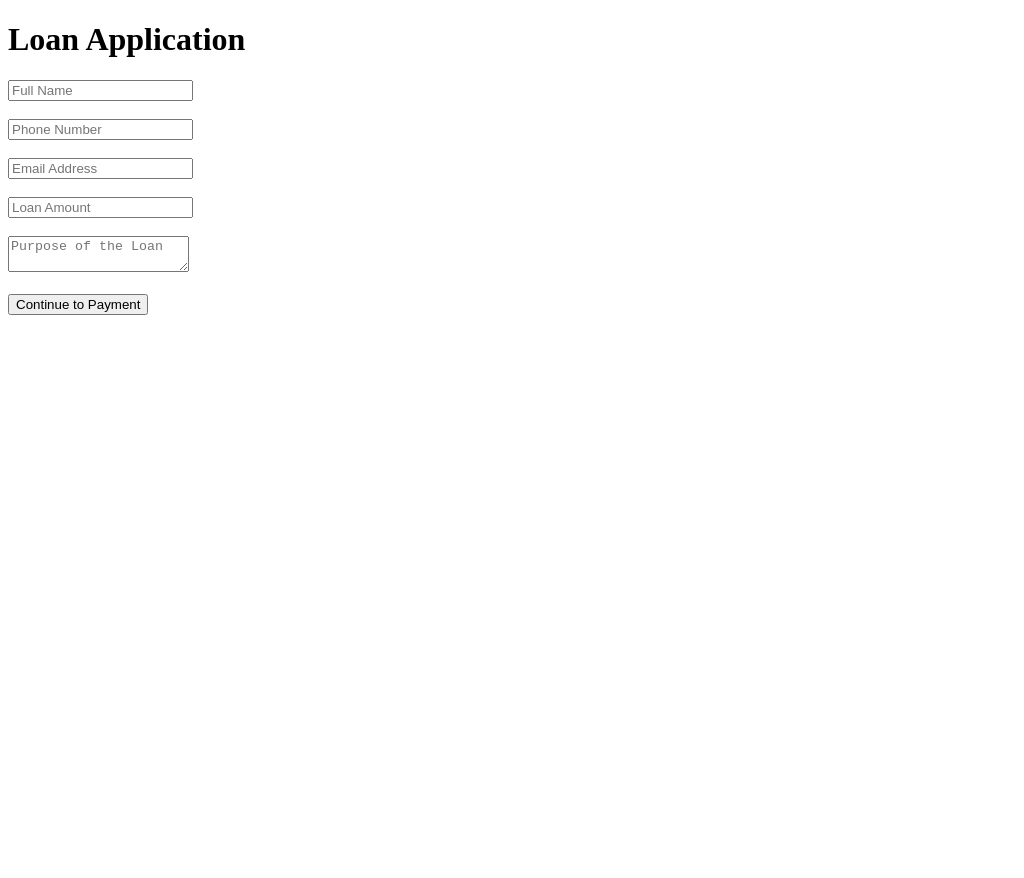
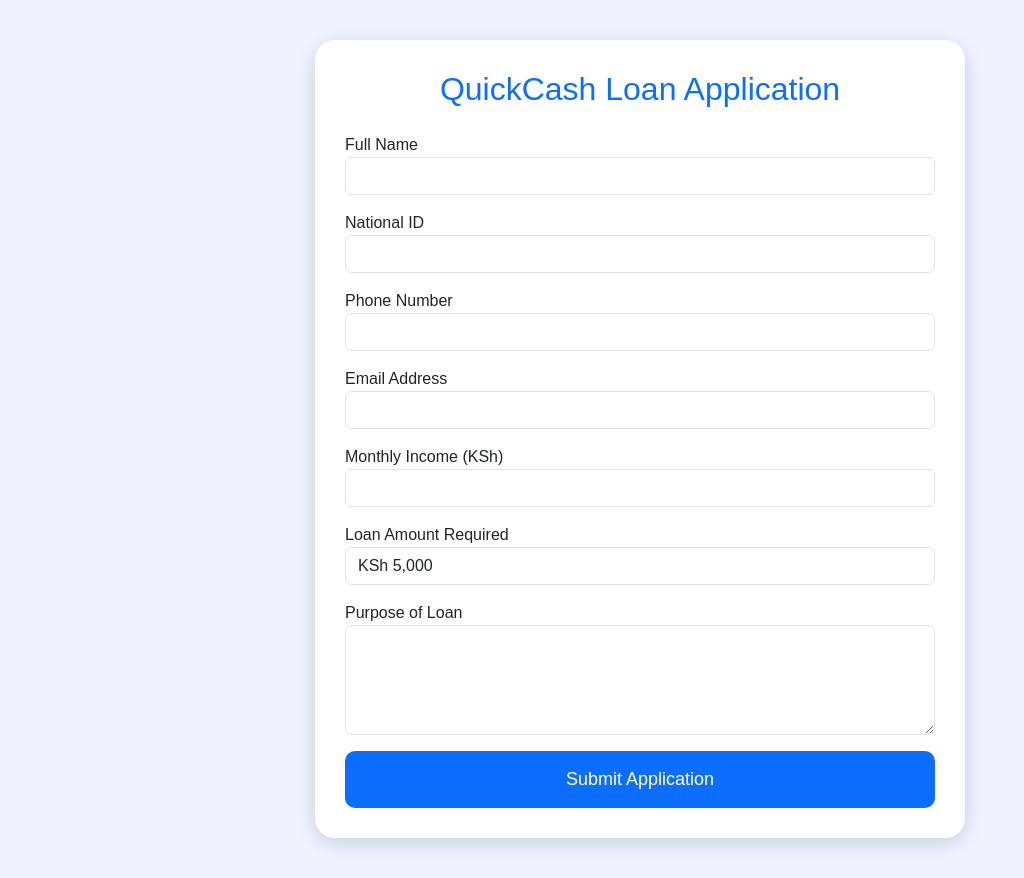
Before and after one commit to Collon1010/Loan-Application, a website: page apply.html in a window 1280 px wide. Shown: the whole page, without its empty margins (0-1024 px from the left). Before the commit the page ends 800 px from the top, so only its background shows below. Drawn offline with nearby package versions, Linux system fonts and the light colour scheme.

Commit message:
Revamp loan application form with Bootstrap styling

```diff
--- a/apply.html
+++ b/apply.html
@@ -1,32 +1,116 @@
 <!DOCTYPE html>
 <html lang="en">
 <head>
-    <meta charset="UTF-8">
-    <meta name="viewport" content="width=device-width, initial-scale=1.0">
-    <title>Loan Application</title>
-    <link rel="stylesheet" href="style.css">
+<meta charset="UTF-8">
+<meta name="viewport" content="width=device-width, initial-scale=1">
+
+<title>Loan Application</title>
+
+<link href="https://cdn.jsdelivr.net/npm/bootstrap@5.3.3/dist/css/bootstrap.min.css" rel="stylesheet">
+
+<style>
+
+body{
+background:#eef3ff;
+font-family:Arial,sans-serif;
+}
+
+.box{
+max-width:650px;
+margin:40px auto;
+background:white;
+padding:30px;
+border-radius:20px;
+box-shadow:0 5px 20px rgba(0,0,0,.15);
+}
+
+.title{
+text-align:center;
+color:#0d6efd;
+margin-bottom:25px;
+}
+
+.btn-loan{
+width:100%;
+padding:15px;
+background:#0d6efd;
+color:white;
+border:none;
+border-radius:10px;
+font-size:18px;
+}
+
+.btn-loan:hover{
+background:#084dbf;
+}
+
+</style>
+
 </head>
+
 <body>
 
-<header>
-    <h1>Loan Application</h1>
-</header>
+<div class="box">
 
-<section>
-    <form>
-        <input type="text" placeholder="Full Name" required><br><br>
+<h2 class="title">QuickCash Loan Application</h2>
 
-        <input type="tel" placeholder="Phone Number" required><br><br>
+<form action="/status" method="POST">
 
-        <input type="email" placeholder="Email Address" required><br><br>
+<div class="mb-3">
+<label>Full Name</label>
+<input type="text" class="form-control" required>
+</div>
 
-        <input type="number" placeholder="Loan Amount" required><br><br>
+<div class="mb-3">
+<label>National ID</label>
+<input type="text" class="form-control" required>
+</div>
 
-        <textarea placeholder="Purpose of the Loan"></textarea><br><br>
+<div class="mb-3">
+<label>Phone Number</label>
+<input type="text" class="form-control" required>
+</div>
 
-        <button type="button">Continue to Payment</button>
-    </form>
-</section>
+<div class="mb-3">
+<label>Email Address</label>
+<input type="email" class="form-control" required>
+</div>
+
+<div class="mb-3">
+<label>Monthly Income (KSh)</label>
+<input type="number" class="form-control" required>
+</div>
+
+<div class="mb-3">
+<label>Loan Amount Required</label>
+<select class="form-control">
+
+<option>KSh 5,000</option>
+<option>KSh 10,000</option>
+<option>KSh 20,000</option>
+<option>KSh 50,000</option>
+<option>KSh 100,000</option>
+<option>KSh 250,000</option>
+<option>KSh 500,000</option>
+
+</select>
+
+</div>
+
+<div class="mb-3">
+<label>Purpose of Loan</label>
+
+<textarea class="form-control" rows="4"></textarea>
+
+</div>
+
+<button class="btn-loan">
+Submit Application
+</button>
+
+</form>
+
+</div>
 
 </body>
-          </html>
+    </html>
```
